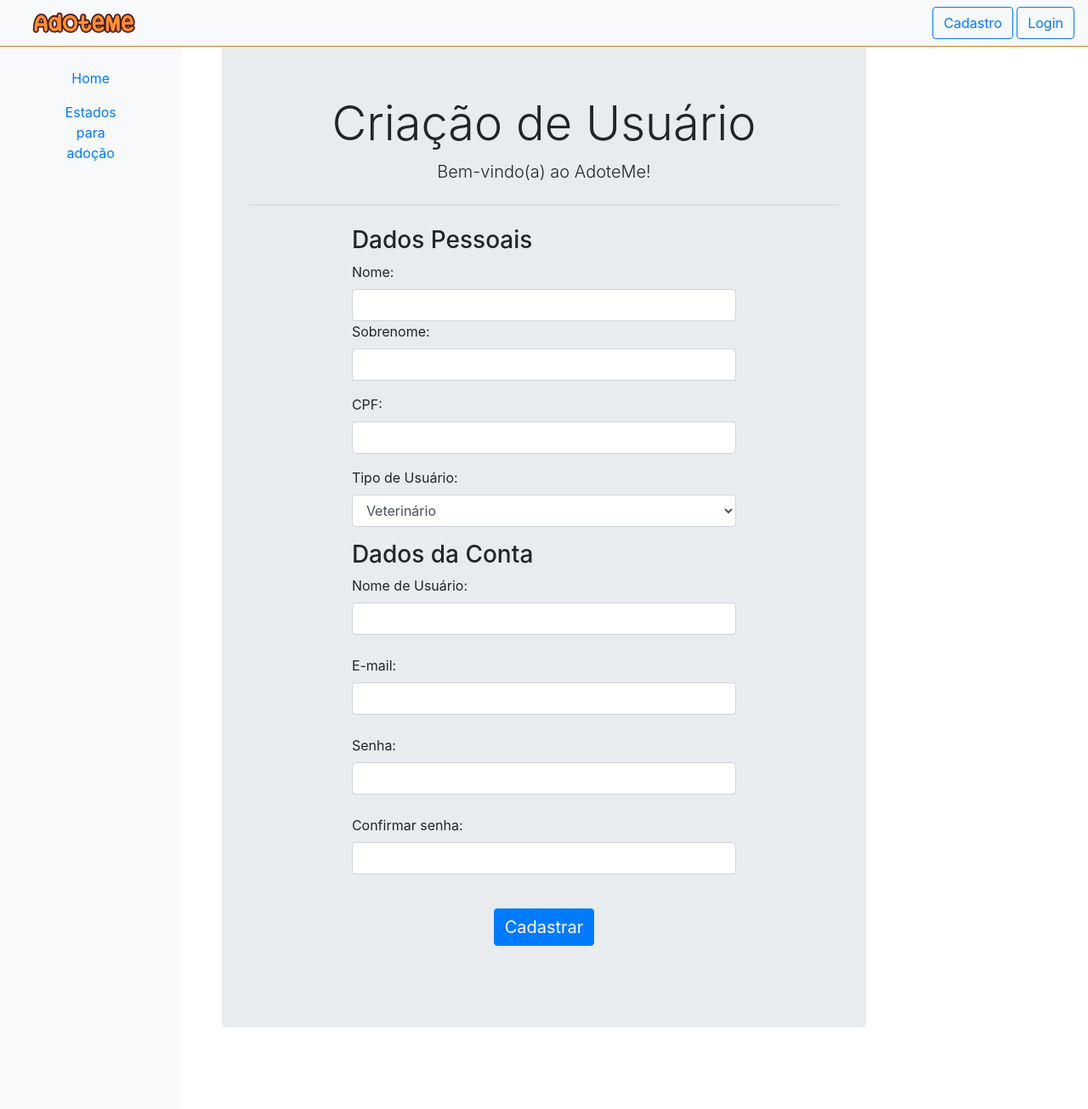
After one commit to isabellalcarmo/AdoteMe, a Django app: page /adoteme/registration/register_user in a window 1280 px wide. The commit adds this page. Shown: the whole page at 85% size. Run offline with Django 3.2, Linux system fonts and the light colour scheme; some libraries are stand-ins or nearby versions.

Commit message:
modificações em uma conta
criação de conta de usuário e mudança de senha + criação de duas contas de usuário

```diff
--- /dev/null
+++ b/projeto/adoteme/forms/forms_auth.py
@@ -0,0 +1,100 @@
+from django.contrib.auth.forms import AuthenticationForm, PasswordResetForm, PasswordChangeForm
+from django.core.exceptions import ValidationError
+from django.utils.translation import ugettext_lazy as _
+from django.core.validators import RegexValidator
+from django import forms
+
+from adoteme.models import Usuario
+
+import re
+
+
+# https://pt.stackoverflow.com/questions/64608/como-validar-e-calcular-o-d%C3%ADgito-de-controle-de-um-cpf
+def validate_cpf(cpf):
+    # Obtém apenas os números do CPF, ignorando pontuações
+    numbers = [int(digit) for digit in cpf if digit.isdigit()]
+
+    # Verifica se o CPF possui 11 números ou se todos são iguais:
+    if len(numbers) != 11 or len(set(numbers)) == 1:
+        print("bbbbbbbbbbbbb")
+        return False
+
+    # Validação do primeiro dígito verificador:
+    sum_of_products = sum(a*b for a, b in zip(numbers[0:9], range(10, 1, -1)))
+    expected_digit = (sum_of_products * 10 % 11) % 10
+    if numbers[9] != expected_digit:
+        print("ccccccccccccccc")
+        return False
+
+    # Validação do segundo dígito verificador:
+    sum_of_products = sum(a*b for a, b in zip(numbers[0:10], range(11, 1, -1)))
+    expected_digit = (sum_of_products * 10 % 11) % 10
+    if numbers[10] != expected_digit:
+        print("dddddddddddddd")
+        return False
+
+    return True
+
+
+TIPO_USUARIO = (
+    ('Veterinário', 'Veterinário'),
+    ('Cliente','Cliente')
+)
+
+class RegisterUserForm(forms.Form):
+    nome = forms.CharField(label='Nome', max_length=150, widget=forms.TextInput(attrs={'class': 'form-control'}))
+    sobrenome = forms.CharField(label='Sobrenome', max_length=150, widget=forms.TextInput(attrs={'class': 'form-control'}))
+    email = forms.EmailField(label='E-mail', max_length=254, widget=forms.EmailInput(attrs={'class': 'form-control'}))
+    cpf = forms.CharField(label='CPF',required=False, widget=forms.TextInput(attrs={'class': 'form-control'}), min_length=11, max_length=11)
+    usuario = forms.CharField(label='Nome de Usuário', max_length=150, widget=forms.TextInput(attrs={'class': 'form-control'}), validators=[RegexValidator(regex=r'^[A-Za-z\d]+$', message='Seu usuário deve conter apenas letras ou números.')])
+    senha = forms.CharField(label='Senha', widget=forms.PasswordInput(attrs={'class': 'form-control'}))
+    confirmar_senha = forms.CharField(label='Confirmar senha', widget=forms.PasswordInput(attrs={'class': 'form-control'}))
+    tipo_usuario = forms.ChoiceField(label='Tipo de Usuário', choices=TIPO_USUARIO, widget=forms.Select(attrs={'class': 'form-control'}))
+
+    def clean_cpf(self):
+
+        cpf = self.cleaned_data['cpf']
+
+        if not cpf.isnumeric():
+            raise ValidationError(_('Erro de inserção de CPF, insira apenas números'))
+        elif not(validate_cpf(cpf)):
+            raise ValidationError('CPF inválido')
+        elif Usuario.objects.filter(cpf=cpf).count() > 0:
+            raise ValidationError(_('Este CPF já está associado a um usuário.'))
+        else:
+            return cpf
+
+    def clean_usuario(self):
+        cleaned_data = super().clean()
+        usuario = cleaned_data.get('usuario')
+
+        if len(cleaned_data.get('usuario')) < 5:
+            raise ValidationError(_('Seu nome de usuário deve ter pelo menos 5 caracteres.'))
+
+        if Usuario.objects.filter(username=usuario).count() > 0:
+            raise ValidationError(_('Este usuário já existe.'))
+
+        return usuario
+
+    def clean_email(self):
+        cleaned_data = super().clean()
+        email = cleaned_data.get('email')
+        if Usuario.objects.filter(email=email).count() > 0:
+            raise ValidationError(_('Este e-mail já está associado a um usuário.'))
+
+        return email
+
+    def clean(self):
+        cleaned_data = super().clean()
+        pass1 = cleaned_data.get('senha')
+        pass2 = cleaned_data.get('confirmar_senha')
+
+        if pass1 is not None and pass1 != pass2:
+            self.add_error('confirmar_senha', 'As senhas não correspondem.')
+
+
+class CustomPasswordResetForm(PasswordResetForm):
+    def __init__(self, *args, **kwargs):
+        super(CustomPasswordResetForm, self).__init__(*args, **kwargs)
+
+    email = forms.CharField(label='E-mail', widget=forms.TextInput(attrs={'class': 'form-control', 'placeholder': '', 'id': 'id_email'}))
--- a/projeto/adoteme/templates/base_generic.html
+++ b/projeto/adoteme/templates/base_generic.html
@@ -24,9 +24,9 @@
 
 <body>
     <div class="wrapper">
-    <nav class="navbar navbar-expand-md navbar-light fixed-top bg-light" style="border-bottom: 1px solid #dee2e6">
+    <nav class="navbar navbar-expand-md navbar-light fixed-top bg-light" style="border-bottom: 1px solid #c5841d">
         <div class="col-lg-4">
-            <a href="{% url 'index' %}"><img src="{% static 'img/adoteme.png' %}" height="40"/>
+            <a href="{% url 'home' %}"><img src="{% static 'img/adoteme.png' %}" height="30"/>
         </div>
 
         <button class="navbar-toggler" type="button" data-toggle="collapse" data-target="#navbarSupportedContent"
@@ -44,8 +44,8 @@
                         Olá, <strong>{% if user.first_name == '' %}{{ user.username }}{% else %}{{ user.first_name }}{% endif %}</strong>!
                     </a>
                     <div class="dropdown-menu dropdown-menu-right">
-                        <a href="#" class="dropdown-item"><i class="fas fa-key"></i> Mudar Senha</a>
-                        <a href="#" class="dropdown-item"><i class="fas fa-sign-out-alt"></i> Logout</a>
+                        <a href="{% url 'change_password' %}" class="dropdown-item"><i class="fas fa-key"></i> Mudar Senha</a>
+                        <a href="{% url 'logout' %}" class="dropdown-item"><i class="fas fa-sign-out-alt"></i> Logout</a>
                         {% if user.is_staff %}
                         <div class="dropdown-divider"></div>
                         <a href="{% url 'admin:index' %}" class="dropdown-item"><i class="fas fa-user-cog"></i> Admin</a>
@@ -54,8 +54,8 @@
                 </li>
             </ul>
             {% else %}
-                <a href="#" class="btn btn-outline-primary tc-btn-hover" style="margin-left:auto;">Cadastro</a>&nbsp;
-                <a href="#" class="btn btn-outline-primary tc-btn-hover">Login</a>
+                <a href="{% url 'register_user' %}" class="btn btn-outline-primary tc-btn-hover" style="margin-left:auto;">Cadastro</a>&nbsp;
+                <a href="{% url 'login' %}" class="btn btn-outline-primary tc-btn-hover">Login</a>
             {% endif %}
         </div>
     </div>
@@ -64,8 +64,9 @@
         <div class="row">
         <div class="col-lg-2 flex-shrink-0 p-5 sidebar bg-light sb-full-height">
             <nav class="nav flex-column nav-pills nav-fill">
+                <br>
             {% with request.get_full_path as path %}
-                <a class="nav-link {% if path == '/adoteme/'%}active{% endif %}" href="{% url 'index' %}">Home</a>
+                <a class="nav-link {% if path == '/adoteme/'%}active{% endif %}" href="{% url 'home' %}">Home</a>
             {% endwith %}
             {% with request.get_full_path|slice:":14" as path %}
                 <a class="nav-link {% if path == '/adoteme/estados'%}active{% endif %}" href="#">Estados para adoção</a>
--- a/projeto/adoteme/templates/index.html
+++ b/projeto/adoteme/templates/index.html
@@ -1,8 +1,8 @@
 {% extends "base_generic.html" %}
-
 {% block title %}Home{% endblock %}
 {% load static %}
 {% block content %}
+
 <div class="intro-header">
     <div class="container">
 		<div class="row">
@@ -14,7 +14,7 @@
 							<img class="img-responsive center-block" src="{% static 'img/adoteme_logo.png' %}" alt="logo" width="600" height="550">
 						</div>
 						<div class="col-lg-9">
-							<h2 style="color:#662700;">O site brasileiro favorito para realizar o maravilhoso sonho de encontrar um novo melhor amigo!</h2>
+							<h4 style="color:#662700;">O site brasileiro favorito para realizar o maravilhoso sonho de encontrar um novo melhor amigo!</h2>
 						</div>
 							<br>
 							<br>
--- /dev/null
+++ b/projeto/adoteme/templates/messages.html
@@ -0,0 +1,10 @@
+{% for message in messages %}
+<div class="container-fluid p-0">
+    <div class="alert {{ message.tags }} alert-dismissible" role="alert" >
+        <button type="button" class="close" data-dismiss="alert" aria-label="Close">
+            <span aria-hidden="true">&times;</span>
+        </button>
+        {{ message }}
+    </div>
+</div>
+{% endfor %}
--- /dev/null
+++ b/projeto/adoteme/templates/registration/register.html
@@ -0,0 +1,131 @@
+{% extends "base_generic.html" %}
+{% load static %}
+{% block content %}
+{% include "messages.html" %}
+
+{% if form.errors %}
+<div class="alert alert-danger" role="alert">
+    Houve um erro ao criar seu usuário. Por favor, veja as mensagens abaixo.
+</div>
+{% endif %}
+
+<div class="row justify-content-center">
+    <div class="form-group col-md-12">
+        <div class="jumbotron">
+            <legend class="text-center">
+                <h3 class="display-4">Criação de Usuário</h3>
+            </legend>
+
+            <p class="lead text-center">
+                Bem-vindo(a) ao AdoteMe!<br>
+            </p>
+            <script type="text/javascript" src="{% static 'js/validacao.js' %}"></script>
+
+            <hr class="my-4">
+            <form method="post" action="{% url 'register_user' %}">
+                {% csrf_token %}
+
+                <div class="row justify-content-center">
+                    <div class="form-group col-md-8">
+                        <h3 class="sub"> Dados Pessoais </h3>
+                        {{ form.nome.label_tag }}
+                        {{ form.nome }}
+                        {% if form.nome.errors %}
+                        <div class="alert alert-danger" role="alert">
+                            {{ form.nome.errors }}
+                        </div>
+                        {% endif %}
+
+                        {{ form.sobrenome.label_tag }}
+                        {{ form.sobrenome }}
+                        {% if form.sobrenome.errors %}
+                        <div class="alert alert-danger" role="alert">
+                            {{ form.sobrenome.errors }}
+                        </div>
+                        {% endif %}
+                    </div>
+                </div>
+
+                <div class="row justify-content-center">
+                    <div class="form-group col-md-8">
+
+                        {{ form.cpf.label_tag }} <span id='idMensagemCPF' class='texto-validacao'></span>
+                        {{ form.cpf }}
+                        {% if form.cpf.errors %}
+                        <div class="alert alert-danger" role="alert">
+                            {{ form.cpf.errors }}
+                        </div>
+                        {% endif %}
+
+                    </div>
+                </div>
+
+                <div class="row justify-content-center">
+                    <div class="form-group col-md-8">
+                        {{ form.tipo_usuario.label_tag }}
+                        {{ form.tipo_usuario }}
+                        {% if form.tipo_usuario.errors %}
+                        <div class="alert alert-danger" role="alert">
+                            {{ form.tipo_usuario.errors }}
+                        </div>
+                        {% endif %}
+                    </div>
+                </div>
+                <div class="row justify-content-center">
+                    <div class="form-group col-md-8">
+                        <h3 class="sub"> Dados da Conta </h3>
+                        {{ form.usuario.label_tag }} <span id='idMensagemUsuario' class='texto-validacao'></span>
+                        {{ form.usuario }}
+                        {% if form.usuario.errors %}
+                        <div class="alert alert-danger" role="alert">
+                            {{ form.usuario.errors }}
+                        </div>
+                        {% endif %}
+                        <br>
+
+                        {{ form.email.label_tag }} <span id='idMensagemEmail' class='texto-validacao'></span>
+                        {{ form.email }}
+                        {% if form.email.errors %}
+                        <div class="alert alert-danger" role="alert">
+                            {{ form.email.errors }}
+                        </div>
+                        {% endif %}
+                        <br>
+
+                        {{ form.senha.label_tag }}
+                        {{ form.senha }}
+                        {% if form.senha.errors %}
+                        <div class="alert alert-danger" role="alert">
+                            {{ form.senha.errors }}
+                        </div>
+                        {% endif %}
+                        <br>
+
+                        {{ form.confirmar_senha.label_tag }}
+                        {{ form.confirmar_senha }}
+                        {% if form.confirmar_senha.errors %}
+                        <div class="alert alert-danger" role="alert">
+                            {{ form.confirmar_senha.errors }}
+                        </div>
+                        {% endif %}
+                    </div>
+                </div>
+
+                <br>
+                <div class="text-center">
+                    <div class="form-group">
+                        <div class="row justify-content-lg-center">
+                            <div class="container-login100-form-btn">
+                                <input type="submit" name="submit" value="Cadastrar" style="font-size:20px;"
+                                    class="btn btn-primary col-xs-8 .col-md-8" />
+                                </p>
+                            </div>
+                        </div>
+                    </div>
+                </div>
+            </form>
+        </div>
+    </div>
+</div>
+
+{% endblock %}
--- a/projeto/adoteme/urls.py
+++ b/projeto/adoteme/urls.py
@@ -1,7 +1,10 @@
 from django.urls import path
 from adoteme.views.views_homepage import index
+from adoteme.views.views_auth import register_user, user_registration_done
 
 
 urlpatterns = [
-    path('', index, name='index')
+    path('', index, name='home'),
+    path('registration/register_user', register_user, name='register_user'),
+    path('registration/registration_done', user_registration_done, name='registration_done'),
 ]
--- /dev/null
+++ b/projeto/adoteme/views/views_auth.py
@@ -0,0 +1,61 @@
+from django.contrib.auth import views
+from django.urls import reverse
+from django.shortcuts import render
+from django.utils.translation import gettext_lazy
+from django.contrib import messages
+from django.contrib.auth.models import Group
+from django.contrib.auth import logout
+from django.contrib.auth import authenticate, login
+from django.shortcuts import render, redirect, reverse
+
+from adoteme.models import Usuario
+
+from adoteme.forms.forms_auth import RegisterUserForm
+
+
+def register_user(request):
+    grupo_veterinario = Group.objects.get(name='Veterinário')
+    grupo_cliente = Group.objects.get(name='Cliente')
+
+    if request.method == 'POST':
+        form = RegisterUserForm(request.POST, auto_id=True)
+
+        if form.is_valid():
+            usuario = Usuario.objects.create_user(
+                is_active=True,
+                is_staff=False,
+                is_superuser=False,
+
+                username=form.cleaned_data['usuario'],
+                password=form.cleaned_data['senha'],
+                email=form.cleaned_data['email'],
+                first_name=form.cleaned_data['nome'],
+                last_name=form.cleaned_data['sobrenome'],
+                cpf = form.cleaned_data['cpf']
+            )
+            try:
+                usuario.save()
+                if form.cleaned_data['tipo_usuario'] == 'Veterinário':
+                    grupo_veterinario.user_set.add(usuario)
+                if form.cleaned_data['tipo_usuario'] == 'Cliente':
+                    grupo_cliente.user_set.add(usuario)
+                return redirect(reverse('registration_done'))
+            except Exception as e:
+                print(e)
+                pass
+    else:
+        form = RegisterUserForm()
+
+    context = {
+        'form': form
+    }
+
+    return render(request, 'registration/register.html', context)
+
+
+def user_registration_done(request):
+    return render(request, 'registration/registration_done.html')
+
+
+def redirect_login(request):
+    return render(request, 'index.html')
--- a/projeto/projeto/urls.py
+++ b/projeto/projeto/urls.py
@@ -15,13 +15,29 @@ Including another URLconf
 """
 from django.contrib import admin
 from django.urls import path, include
+from django.urls.base import reverse_lazy
 from django.views.generic import RedirectView
 from django.conf import settings
 from django.conf.urls.static import static
+from django.contrib.auth.views import LoginView, LogoutView, PasswordChangeView, PasswordChangeDoneView, PasswordResetView, PasswordResetDoneView, PasswordResetConfirmView, PasswordResetCompleteView
 
+from adoteme.views.views_auth import redirect_login
 
 urlpatterns = [
+    # URLs padrões do aplicativo e entre outros
     path('admin/', admin.site.urls),
     path('adoteme/', include('adoteme.urls')),
-    path('', RedirectView.as_view(url='adoteme/', permanent=True))
+    path('', RedirectView.as_view(url='adoteme/', permanent=True)),
+    path('accounts/', include('django.contrib.auth.urls')),
+
+    # URLs de login e logout da conta do usuário
+    path('accounts/login/', LoginView.as_view(template_name='registration/login.html'), name='login'),
+    path('accounts/logout/', LogoutView.as_view(template_name='registration/logged_out.html'), name='logout'),
+
+    # URLs de mudanças na senha da conta do usuário
+    path('accounts/change_password', PasswordChangeView.as_view(template_name='registration/password_change_form.html', success_url=reverse_lazy('password_change_done'),), name='change_password'),
+    path('accounts/password_change_done', PasswordChangeDoneView.as_view(template_name='registration/password_change_done.html'), name='password_change_done'),
+
+    # URL de redirecionamento
+    path('accounts/profile/', redirect_login , name='redirect_login'),
 ] + static(settings.STATIC_URL, document_root=settings.STATIC_ROOT)
```
Also changed, not shown: projeto/adoteme/templates/registration/logged_out.html (added, +22 -0 lines), projeto/adoteme/templates/registration/login.html (added, +59 -0 lines), projeto/adoteme/templates/registration/password_change_done.html (added, +21 -0 lines), projeto/adoteme/templates/registration/password_change_form.html (added, +53 -0 lines), projeto/adoteme/templates/registration/registration_done.html (added, +24 -0 lines), projeto/projeto/settings.py (+5 -2 lines), projeto/db.sqlite3.
